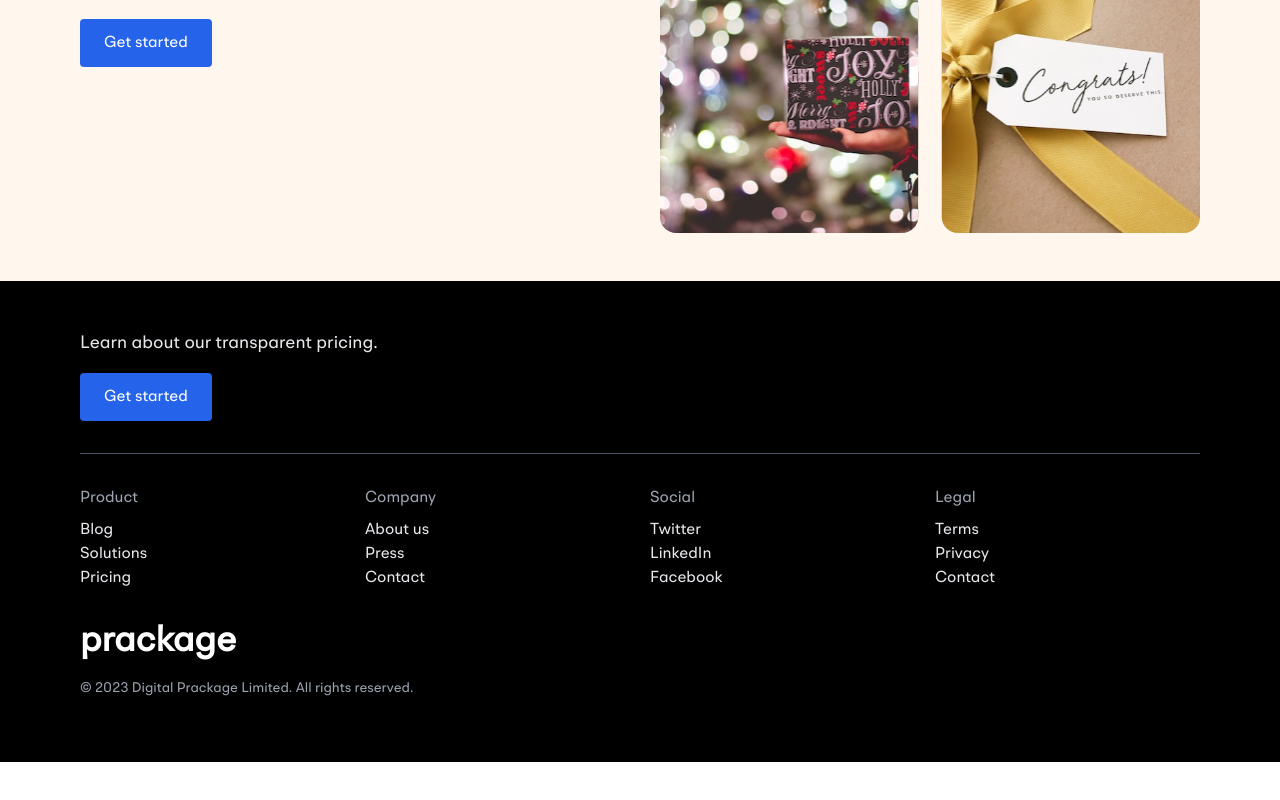
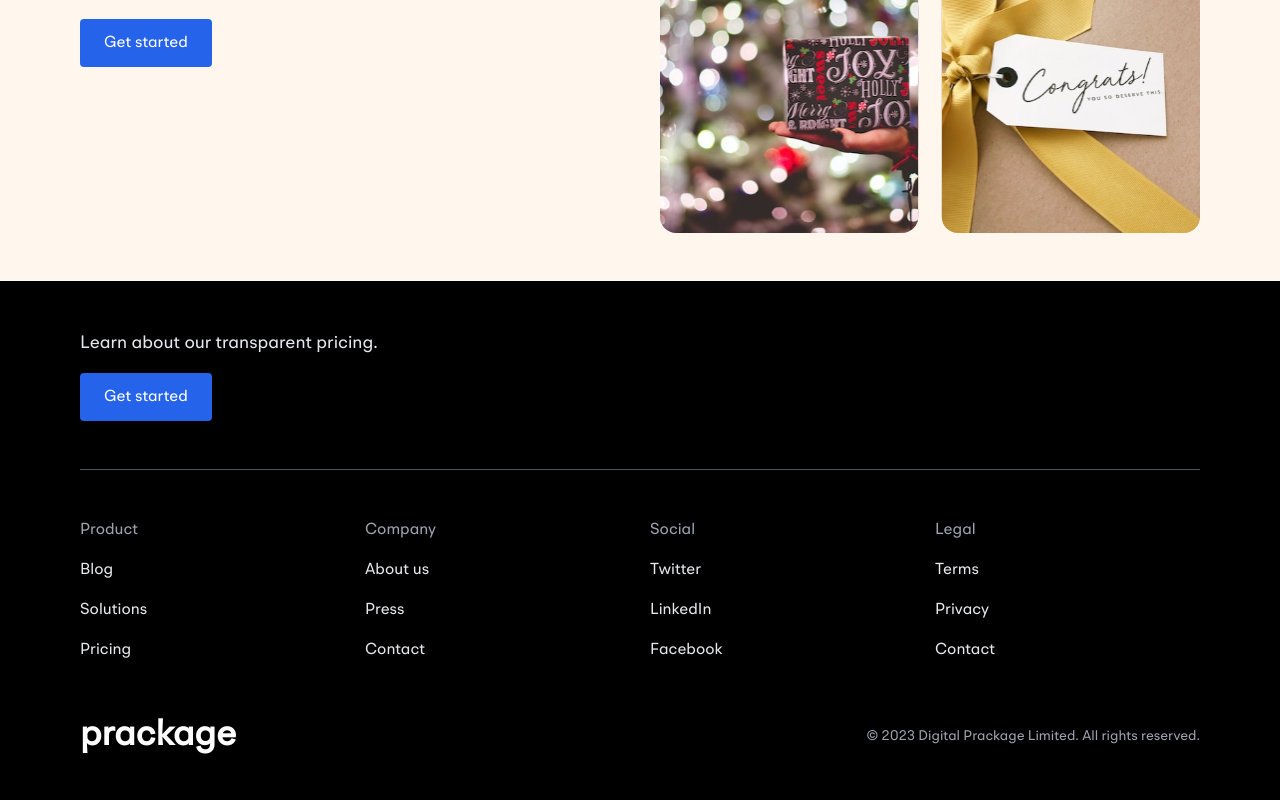
Before and after one commit to CyberGeni/prackage, a React (Vite) app: page / in a window 1280 px wide. Shown: the part 2428-3228 px from the top of the page. Before the commit the page ends 3190 px from the top, so only its background shows below. Built offline with nearby package versions, Linux system fonts and the light colour scheme.

Commit message:
fix: added extra spacing to footer elements

```diff
--- a/src/components/Footer.jsx
+++ b/src/components/Footer.jsx
@@ -3,37 +3,37 @@ import React from 'react'
 function Footer() {
   return (
     <footer className="bg-black px-8 py-12 sm:px-16 md:px-20">
-        <section className="border-b border-gray-600 pb-8">
+        <section className="border-b border-gray-600 pb-12">
             <p className="text-gray-200 text-lg">Learn about our transparent pricing.</p>
             <button className="bg-blue-600 text-white rounded px-6 py-3 mt-4">Get started</button>
         </section>
-        <section className="grid grid-cols-2 md:grid-cols-4 gap-5 py-8">
-            <ul>
+        <section className="grid grid-cols-2 sm:grid-cols-4 gap-5 py-12">
+            <ul className="space-y-4">
                 <li className="text-gray-400 mb-2">Product</li>
                 <li className="text-gray-200">Blog</li>
                 <li className="text-gray-200">Solutions</li>
                 <li className="text-gray-200">Pricing</li>
             </ul>
-            <ul>
+            <ul className="space-y-4">
                 <li className="text-gray-400 mb-2">Company</li>
                 <li className="text-gray-200">About us</li>
                 <li className="text-gray-200">Press</li>
                 <li className="text-gray-200">Contact</li>
             </ul>
-            <ul>
+            <ul className="space-y-4">
                 <li className="text-gray-400 mb-2">Social</li>
                 <li className="text-gray-200">Twitter</li>
                 <li className="text-gray-200">LinkedIn</li>
                 <li className="text-gray-200">Facebook</li>
             </ul>
-            <ul>
+            <ul className="space-y-4">
                 <li className="text-gray-400 mb-2">Legal</li>
                 <li className="text-gray-200">Terms</li>
                 <li className="text-gray-200">Privacy</li>
                 <li className="text-gray-200">Contact</li>
             </ul>
         </section>
-        <section>
+        <section className="md:flex md:justify-between md:items-center">
             <h1 className="text-white text-4xl font-bold">prackage</h1>
             <p className="text-gray-400 text-sm my-4">&copy; 2023 Digital Prackage Limited. All rights reserved.</p>
         </section>
```
